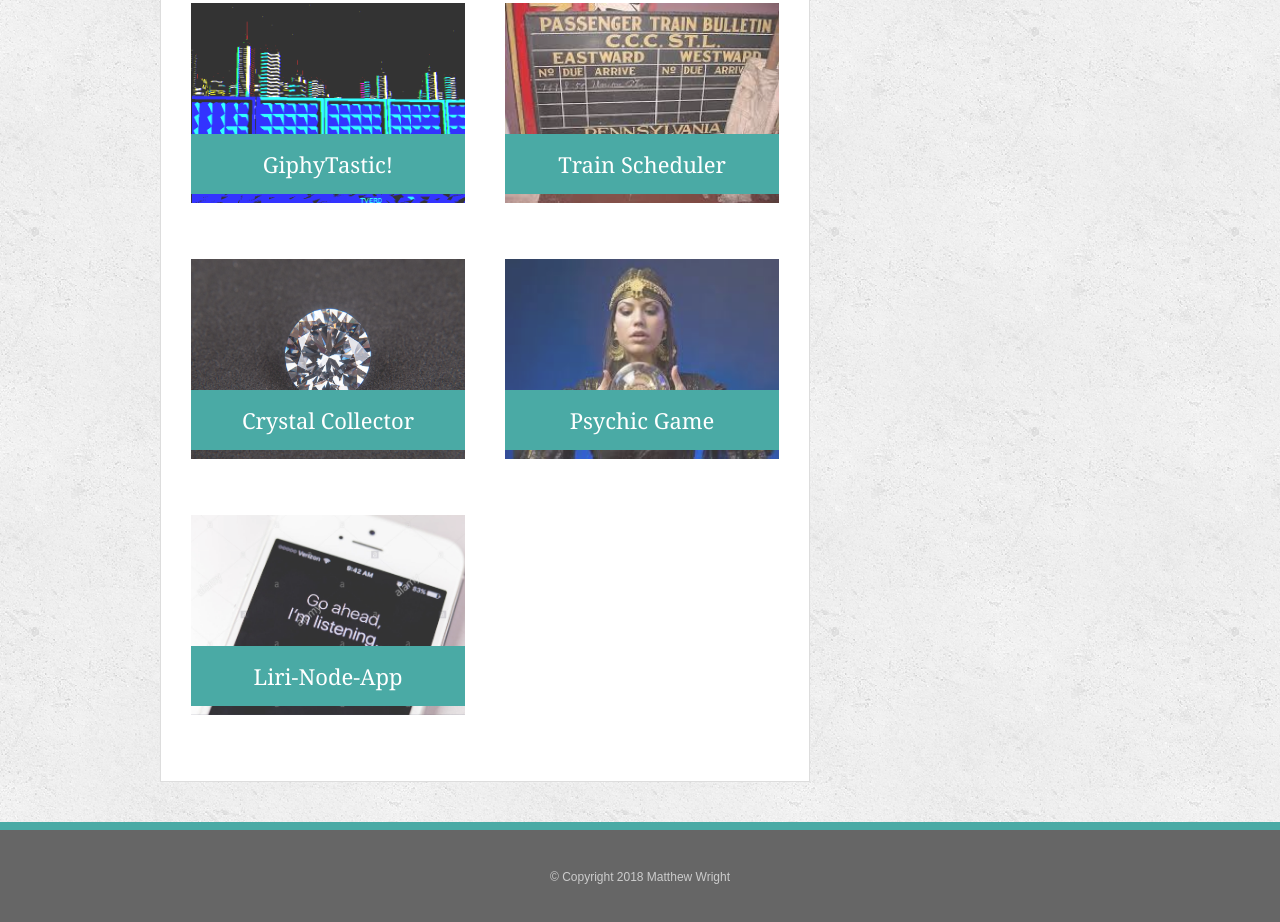
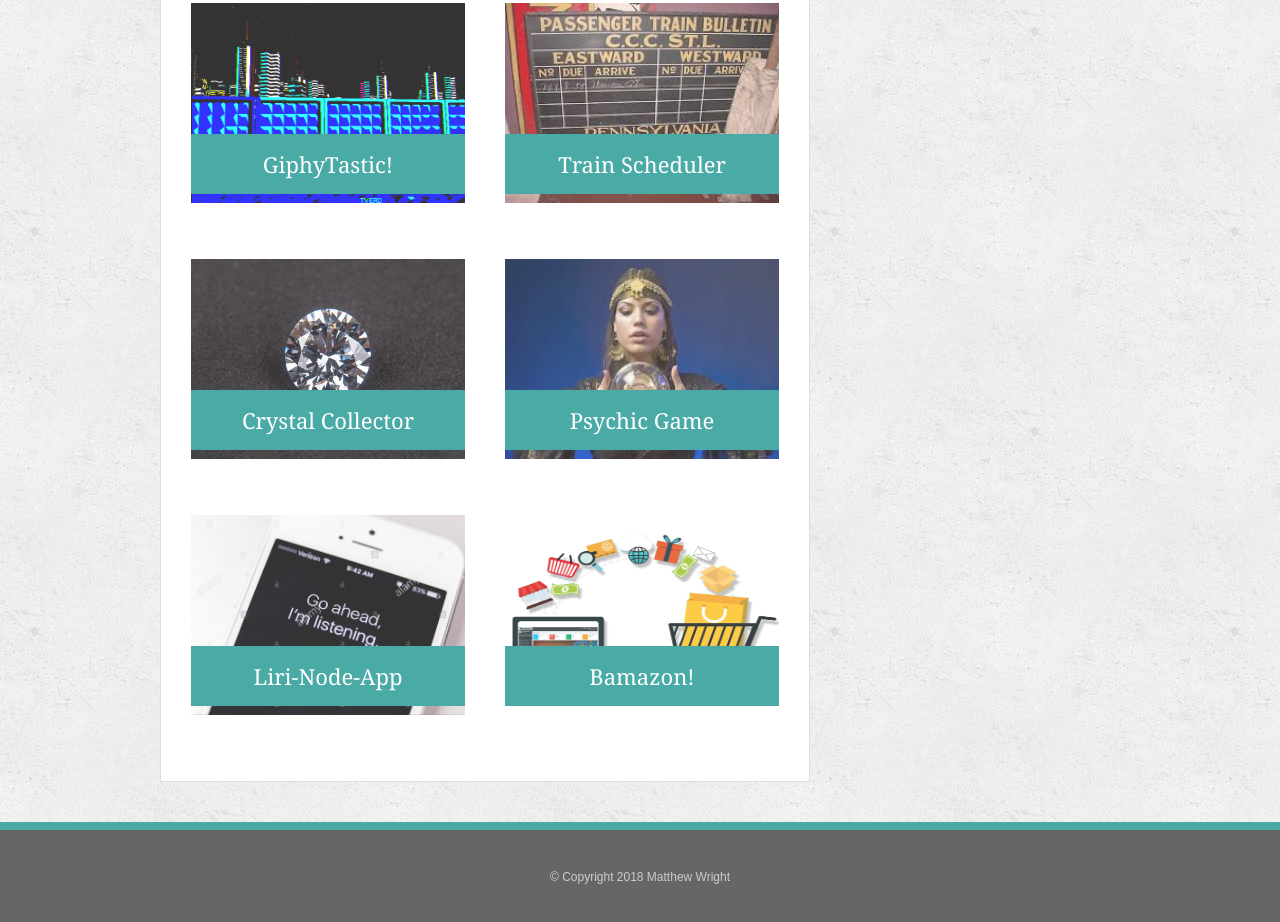
Before and after one commit to Mjohnwright/MWright-Portfolio, a plain HTML site: page portfolio.html in a window 1280 px wide. Shown: the part 526-1448 px from the top of the page. Drawn offline with Linux system fonts and the light colour scheme.

Commit message:
added new project bamazon

```diff
--- a/portfolio.html
+++ b/portfolio.html
@@ -78,6 +78,14 @@
           </h3>
         </div>
 
+        <div class="work">
+          <img src="Assets/images/bamazon.png" alt="Bamazon" style="width:274px;height:200px;">
+          <h3>
+            <a href="https://drive.google.com/file/d/1myM5Ycymp9T8ULY79YtZSIFycjTSSPl3/view?usp=sharing" target="_blank">Bamazon!</a>
+          </h3>
+        </div>
+
+
 
         <!-- <div class="work">
           <img src="Assets/images/nature.png" alt="Nature" style="width:274px;height:200px;">
```
Also changed, not shown: Assets/images/bamazon.png (added).
